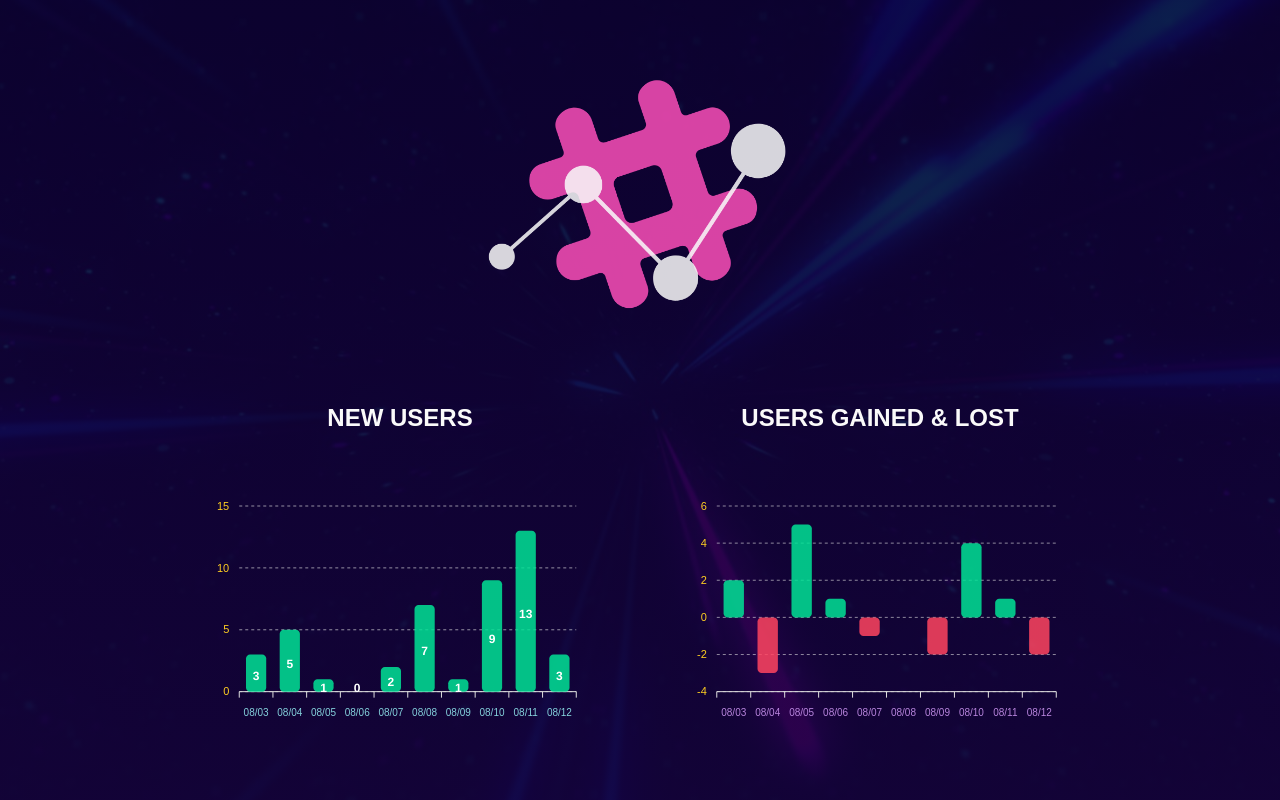
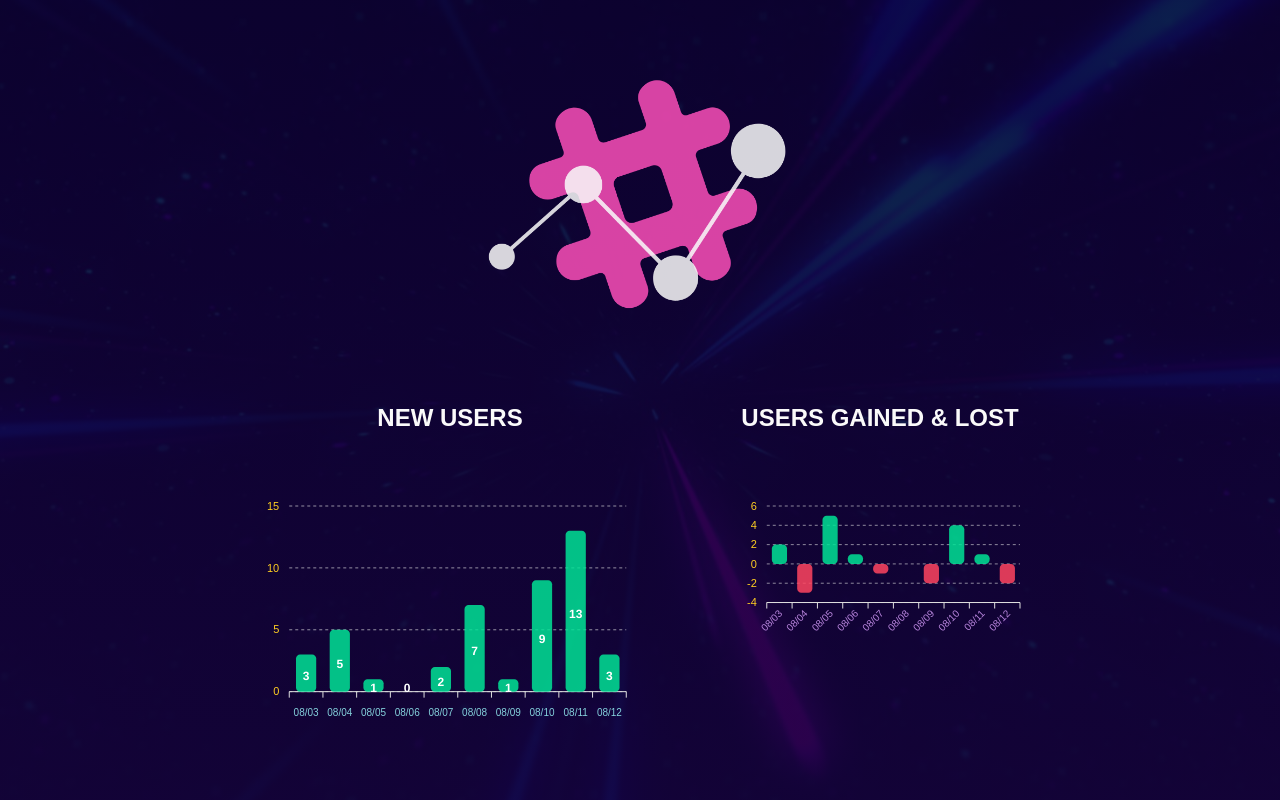
Before and after one commit to alissatroiano/Trend-Tracker, a React (Vite) app: page / in a window 1280 px wide. Built offline with nearby package versions, Linux system fonts and the light colour scheme; a web font is replaced by a local one.

Commit message:
update chart css to display hover data

```diff
--- a/src/components/ComparisonChart/ComparisonChart.tsx
+++ b/src/components/ComparisonChart/ComparisonChart.tsx
@@ -74,6 +74,21 @@
         grid: {
           borderColor: '#e7e7e794',
           strokeDashArray: 3
+        },
+        tooltip: {
+          theme: 'dark',
+          style: {
+            fontSize: '12px',
+            fontFamily: 'Futura-PT, sans-serif'
+          },
+          x: {
+            show: true
+          },
+          y: {
+            formatter: function(val: number) {
+              return val > 0 ? '+' + val + ' users' : val + ' users';
+            }
+          }
         }
       },
       series: [
@@ -94,7 +109,7 @@
               options={this.state.options}
               series={this.state.series}
               type="bar"
-              width="400px"
+              width="100%"
             />
           </div>
         </div>
--- a/src/components/NewUserChart/NewUserChart.tsx
+++ b/src/components/NewUserChart/NewUserChart.tsx
@@ -62,6 +62,21 @@
           style: {
             color: '#fafafa'
           }
+        },
+        tooltip: {
+          theme: 'dark',
+          style: {
+            fontSize: '12px',
+            fontFamily: 'Futura-PT, sans-serif'
+          },
+          x: {
+            show: true
+          },
+          y: {
+            formatter: function(val: number) {
+              return val + ' users';
+            }
+          }
         }
       },
       series: [
```
